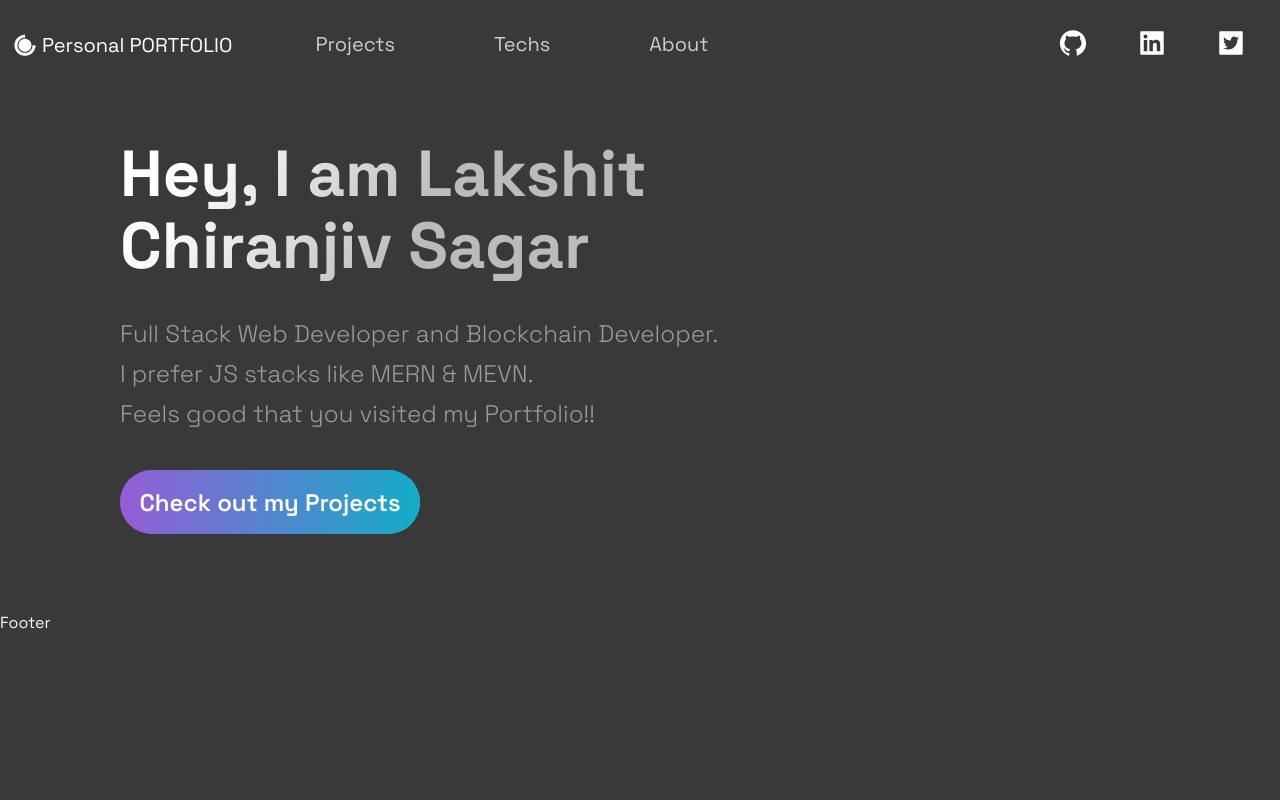
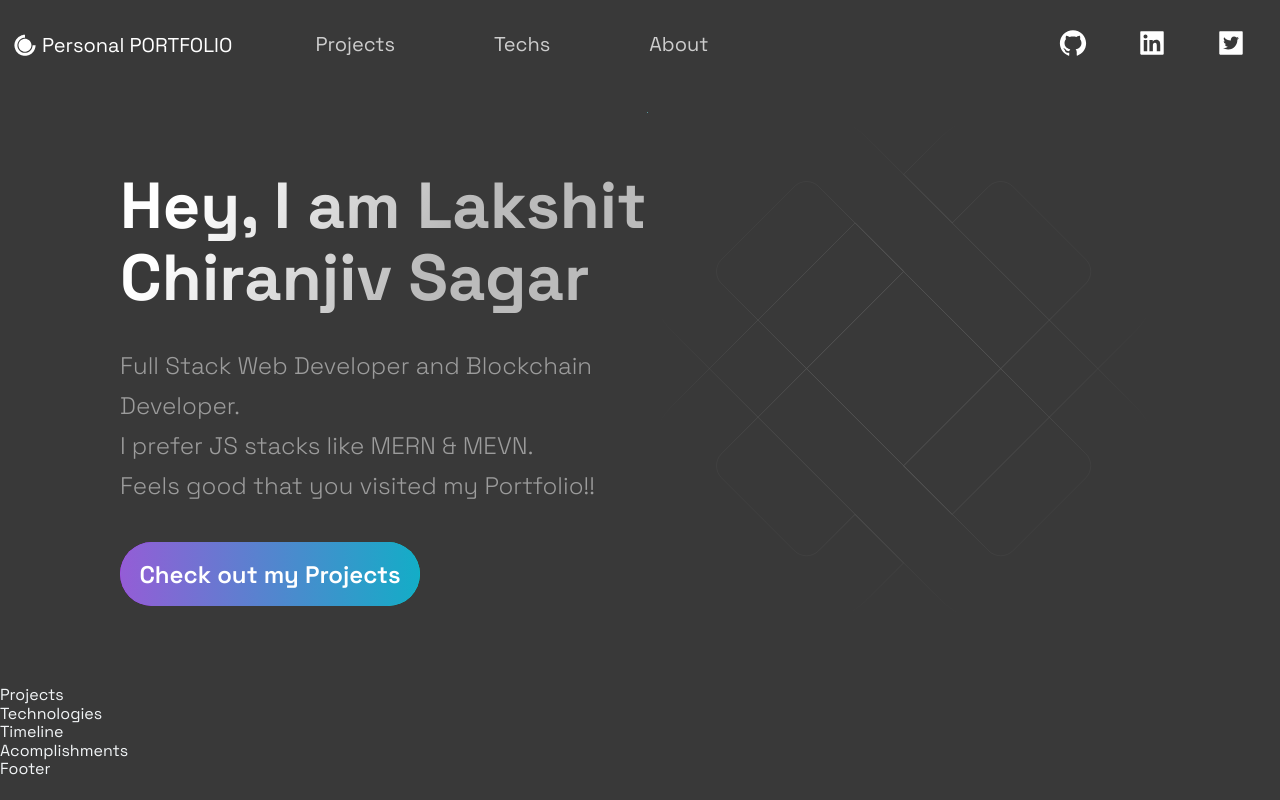
Before and after one commit to Lakshit-Chiranjiv/portfolio-example-2, a Next.js app: page / in a window 1280 px wide. Built offline with nearby package versions, Linux system fonts and the light colour scheme.

Commit message:
uncommented the rest of code and svg animation

```diff
--- a/src/pages/index.js
+++ b/src/pages/index.js
@@ -10,14 +10,14 @@ import { Section } from '../styles/GlobalComponents';
 const Home = () => {
   return (
     <Layout>
-      {/* <Section grid> */}
+      <Section grid>
         <Hero />
-        {/* <BgAnimation /> */}
-      {/* </Section> */}
-      {/* <Projects />
+        <BgAnimation />
+      </Section>
+      <Projects />
       <Technologies />
       <Timeline />
-      <Acomplishments /> */}
+      <Acomplishments />
     </Layout>
   );
 };
```
